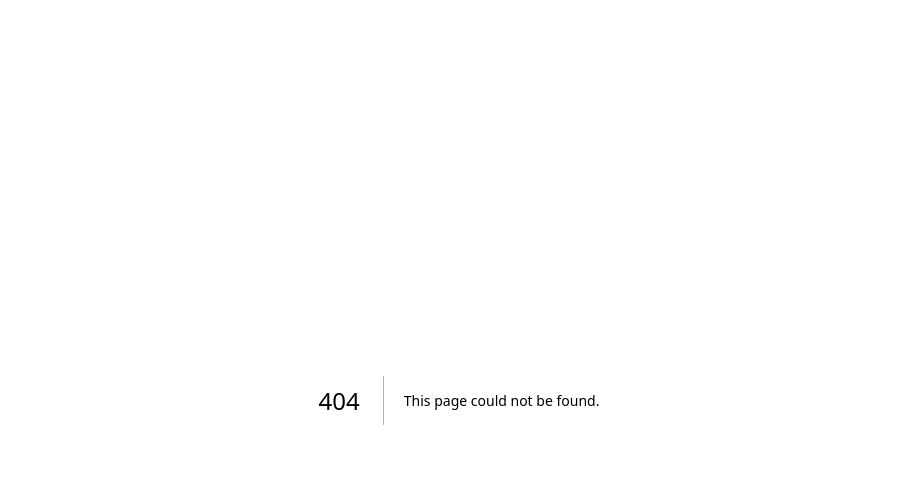
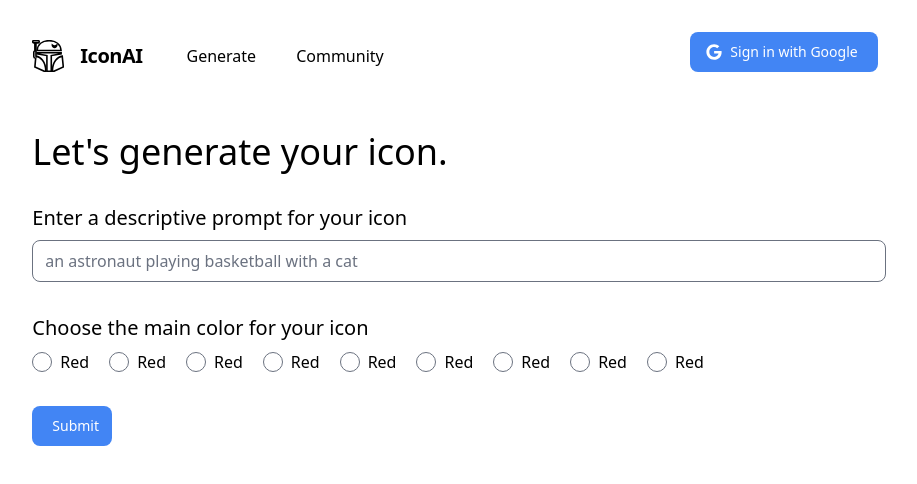
Before and after one commit to ragizaki/IconGPT, a Next.js app: page /generate in a window 1280 px wide. Before the commit this address had no page. Shown: the top 484 px of the page, without its empty margins (181-1098 px from the left). Built offline with nearby package versions, Linux system fonts and the light colour scheme; no server answers.

Commit message:
added generate and community pages

```diff
--- a/package.json
+++ b/package.json
@@ -16,9 +16,11 @@
     "next-auth": "^4.19.0",
     "react": "18.2.0",
     "react-dom": "18.2.0",
+    "react-hook-form": "^7.43.1",
     "zod": "^3.20.2"
   },
   "devDependencies": {
+    "@tailwindcss/forms": "^0.5.3",
     "@types/eslint": "^8.21.1",
     "@types/node": "^18.11.18",
     "@types/prettier": "^2.7.2",
--- /dev/null
+++ b/src/components/Layout.tsx
@@ -0,0 +1,19 @@
+import { type NextPage } from "next";
+import Navbar from "./Navbar";
+
+interface LayoutProps {
+  children: React.ReactNode;
+}
+
+const Layout: NextPage<LayoutProps> = ({ children }) => {
+  return (
+    <div className="flex min-h-screen flex-col bg-gradient-to-b from-white to-white">
+      <div className="mx-auto w-2/3">
+        <Navbar />
+        <main>{children}</main>
+      </div>
+    </div>
+  );
+};
+
+export default Layout;
--- a/src/components/Navbar.tsx
+++ b/src/components/Navbar.tsx
@@ -1,11 +1,16 @@
 import Link from "next/link";
+import { useSession, signIn, signOut } from "next-auth/react";
 
 export default function Navbar() {
+  const { data: session } = useSession();
   return (
-    <nav className=" flex w-full flex-wrap items-center p-6">
-      <div className="mr-6 flex flex-shrink-0 items-center text-white">
+    <nav className=" flex w-full flex-wrap items-center py-8 text-black">
+      <Link
+        href="/"
+        className="mr-6 flex flex-shrink-0 items-center text-black"
+      >
         <svg
-          className="text-color-white mr-4 h-8 w-8 stroke-white text-3xl"
+          className="text-color-white mr-4 h-8 w-8 stroke-black text-3xl"
           viewBox="0 0 20 20"
         >
           <polygon
@@ -26,7 +31,7 @@ export default function Navbar() {
           ></path>
         </svg>
         <span className="text-xl font-semibold tracking-tight">IconAI</span>
-      </div>
+      </Link>
       <div className="block w-full flex-grow lg:flex lg:w-auto lg:items-center">
         <div className="text-sm lg:flex-grow">
           <Link href="/generate" className="nav-link">
@@ -36,9 +41,32 @@ export default function Navbar() {
             Community
           </Link>
         </div>
-        <button className="mt-4 inline-block rounded border border-white px-4 py-2 text-base text-sm leading-none text-white transition ease-in hover:border-transparent hover:bg-white hover:text-indigo-900 lg:mt-0">
-          Sign In
-        </button>
+        {session ? (
+          <>
+            <button className="btn" onClick={() => void signOut()}>
+              Logout
+            </button>
+          </>
+        ) : (
+          <button className="btn" onClick={() => void signIn("google")}>
+            <svg
+              className="mr-2 -ml-1 h-4 w-4"
+              aria-hidden="true"
+              focusable="false"
+              data-prefix="fab"
+              data-icon="google"
+              role="img"
+              xmlns="http://www.w3.org/2000/svg"
+              viewBox="0 0 488 512"
+            >
+              <path
+                fill="currentColor"
+                d="M488 261.8C488 403.3 391.1 504 248 504 110.8 504 0 393.2 0 256S110.8 8 248 8c66.8 0 123 24.5 166.3 64.9l-67.5 64.9C258.5 52.6 94.3 116.6 94.3 256c0 86.5 69.1 156.6 153.7 156.6 98.2 0 135-70.4 140.8-106.9H248v-85.3h236.1c2.3 12.7 3.9 24.9 3.9 41.4z"
+              ></path>
+            </svg>
+            Sign in with Google
+          </button>
+        )}
       </div>
     </nav>
   );
--- /dev/null
+++ b/src/constants.ts
@@ -0,0 +1,11 @@
+export const Colors = [
+  "red",
+  "blue",
+  "green",
+  "indigo",
+  "purple",
+  "orange",
+  "pink",
+  "white",
+  "black",
+];
--- a/src/env.mjs
+++ b/src/env.mjs
@@ -16,11 +16,11 @@ const server = z.object({
     // Since NextAuth.js automatically uses the VERCEL_URL if present.
     (str) => process.env.VERCEL_URL ?? str,
     // VERCEL_URL doesn't include `https` so it cant be validated as a URL
-    process.env.VERCEL ? z.string().min(1) : z.string().url(),
+    process.env.VERCEL ? z.string().min(1) : z.string().url()
   ),
   // Add `.min(1) on ID and SECRET if you want to make sure they're not empty
-  DISCORD_CLIENT_ID: z.string(),
-  DISCORD_CLIENT_SECRET: z.string(),
+  GOOGLE_CLIENT_ID: z.string(),
+  GOOGLE_CLIENT_SECRET: z.string(),
 });
 
 /**
@@ -42,8 +42,8 @@ const processEnv = {
   NODE_ENV: process.env.NODE_ENV,
   NEXTAUTH_SECRET: process.env.NEXTAUTH_SECRET,
   NEXTAUTH_URL: process.env.NEXTAUTH_URL,
-  DISCORD_CLIENT_ID: process.env.DISCORD_CLIENT_ID,
-  DISCORD_CLIENT_SECRET: process.env.DISCORD_CLIENT_SECRET,
+  GOOGLE_CLIENT_ID: process.env.GOOGLE_CLIENT_ID,
+  GOOGLE_CLIENT_SECRET: process.env.GOOGLE_CLIENT_SECRET,
   // NEXT_PUBLIC_CLIENTVAR: process.env.NEXT_PUBLIC_CLIENTVAR,
 };
 
@@ -70,7 +70,7 @@ if (!!process.env.SKIP_ENV_VALIDATION == false) {
   if (parsed.success === false) {
     console.error(
       "❌ Invalid environment variables:",
-      parsed.error.flatten().fieldErrors,
+      parsed.error.flatten().fieldErrors
     );
     throw new Error("Invalid environment variables");
   }
@@ -84,7 +84,7 @@ if (!!process.env.SKIP_ENV_VALIDATION == false) {
         throw new Error(
           process.env.NODE_ENV === "production"
             ? "❌ Attempted to access a server-side environment variable on the client"
-            : `❌ Attempted to access server-side environment variable '${prop}' on the client`,
+            : `❌ Attempted to access server-side environment variable '${prop}' on the client`
         );
       return target[/** @type {keyof typeof target} */ (prop)];
     },
--- a/src/pages/_app.tsx
+++ b/src/pages/_app.tsx
@@ -1,6 +1,7 @@
 import { type AppType } from "next/app";
 import { type Session } from "next-auth";
 import { SessionProvider } from "next-auth/react";
+import Layout from "@/components/Layout";
 
 import "@/styles/globals.css";
 
@@ -10,7 +11,9 @@ const MyApp: AppType<{ session: Session | null }> = ({
 }) => {
   return (
     <SessionProvider session={session}>
-      <Component {...pageProps} />
+      <Layout>
+        <Component {...pageProps} />
+      </Layout>
     </SessionProvider>
   );
 };
--- /dev/null
+++ b/src/pages/community.tsx
@@ -0,0 +1,18 @@
+import { type NextPage } from "next";
+import Head from "next/head";
+
+const Community: NextPage = () => {
+  return (
+    <>
+      <Head>
+        <title>IconAI - Community Icons</title>
+        <meta
+          name="description"
+          content="Browse the community's created icons"
+        />
+      </Head>
+    </>
+  );
+};
+
+export default Community;
--- /dev/null
+++ b/src/pages/generate.tsx
@@ -0,0 +1,75 @@
+import { Colors } from "@/constants";
+import { type NextPage } from "next";
+import { useForm, type SubmitHandler } from "react-hook-form";
+import Head from "next/head";
+
+interface FormValues {
+  prompt: string;
+}
+
+const Generate: NextPage = () => {
+  const {
+    register,
+    handleSubmit,
+    formState: { errors },
+  } = useForm<FormValues>();
+
+  const onSubmit: SubmitHandler<FormValues> = (data) => {
+    console.log(data);
+  };
+
+  return (
+    <>
+      <Head>
+        <title>IconAI - Generate Icon</title>
+        <meta
+          name="description"
+          content="Generate an icon from OpenAI on this page"
+        />
+      </Head>
+      <form
+        onSubmit={void handleSubmit(onSubmit)}
+        className="mt-5 flex flex-col justify-start space-y-8 text-black"
+      >
+        <h2 className="text-4xl">Let&apos;s generate your icon.</h2>
+        <div>
+          <label className="label">
+            Enter a descriptive prompt for your icon
+          </label>
+          <input
+            className="form-input w-full rounded-lg"
+            placeholder="an astronaut playing basketball with a cat"
+            {...register("prompt")}
+          />
+        </div>
+        <div>
+          <label className="label">Choose the main color for your icon</label>
+          <div className="flex items-center space-x-5">
+            {Colors.map((color: string) => (
+              <div key={color} className="flex items-center">
+                <input
+                  id="red-radio"
+                  type="radio"
+                  value=""
+                  name="colored-radio"
+                  className="form-radio h-5 w-5"
+                />
+                <label
+                  htmlFor="red-radio"
+                  className="ml-2 text-base font-medium"
+                >
+                  Red
+                </label>
+              </div>
+            ))}
+          </div>
+        </div>
+        <button type="submit" className="btn my-3 w-20">
+          Submit
+        </button>
+      </form>
+    </>
+  );
+};
+
+export default Generate;
--- a/src/pages/index.tsx
+++ b/src/pages/index.tsx
@@ -1,19 +1,17 @@
 import { type NextPage } from "next";
 import Head from "next/head";
-import Navbar from "@/components/Navbar";
 
 const Home: NextPage = () => {
   return (
     <>
       <Head>
-        <title>Create T3 App</title>
-        <meta name="description" content="Generated by create-t3-app" />
+        <title>IconAI</title>
+        <meta name="description" content="Website to generate icons using AI" />
         <link rel="icon" href="/favicon.ico" />
       </Head>
-      <main className="flex min-h-screen flex-col bg-gradient-to-b from-[#2e026d] to-[#15162c]">
-        <Navbar />
-        <div className="container flex flex-col items-center justify-center gap-12 px-4 py-16 "></div>
-      </main>
+      <div className="container flex flex-col items-center justify-center gap-12 px-4 py-16 ">
+        <h1>Hello</h1>
+      </div>
     </>
   );
 };
--- a/src/server/auth.ts
+++ b/src/server/auth.ts
@@ -4,7 +4,7 @@ import {
   type NextAuthOptions,
   type DefaultSession,
 } from "next-auth";
-import DiscordProvider from "next-auth/providers/discord";
+import GoogleProvider from "next-auth/providers/google";
 import { PrismaAdapter } from "@next-auth/prisma-adapter";
 import { env } from "@/env.mjs";
 import { prisma } from "@/server/db";
@@ -47,9 +47,9 @@ export const authOptions: NextAuthOptions = {
   },
   adapter: PrismaAdapter(prisma),
   providers: [
-    DiscordProvider({
-      clientId: env.DISCORD_CLIENT_ID,
-      clientSecret: env.DISCORD_CLIENT_SECRET,
+    GoogleProvider({
+      clientId: env.GOOGLE_CLIENT_ID,
+      clientSecret: env.GOOGLE_CLIENT_SECRET,
     }),
     /**
      * ...add more providers here.
--- a/src/styles/globals.css
+++ b/src/styles/globals.css
@@ -4,6 +4,15 @@
 
 @layer components {
   .nav-link {
-    @apply mx-5 mt-4 block cursor-pointer text-base text-white hover:opacity-90 lg:mt-0 lg:inline-block;
+    @apply mx-5 mt-4 block cursor-pointer text-base hover:opacity-80 lg:mt-0 lg:inline-block;
+  }
+  .btn {
+    @apply mr-2 mb-2 inline-flex items-center rounded-lg bg-[#4285F4] px-5 py-2.5 text-center text-sm font-medium text-white transition ease-in hover:bg-[#4285F4]/90 focus:outline-none focus:ring-4 focus:ring-[#4285F4]/50 dark:focus:ring-[#4285F4];
+  }
+  .label {
+    @apply mb-2 block text-xl font-medium;
+  }
+  .text-input {
+    @apply w-full rounded-lg py-2.5 px-4 text-lg text-black;
   }
 }
--- a/tailwind.config.cjs
+++ b/tailwind.config.cjs
@@ -4,5 +4,5 @@ module.exports = {
   theme: {
     extend: {},
   },
-  plugins: [],
+  plugins: [require("@tailwindcss/forms")],
 };
```
Also changed, not shown: 1 other file (tests, documents, lock files or other folders).
